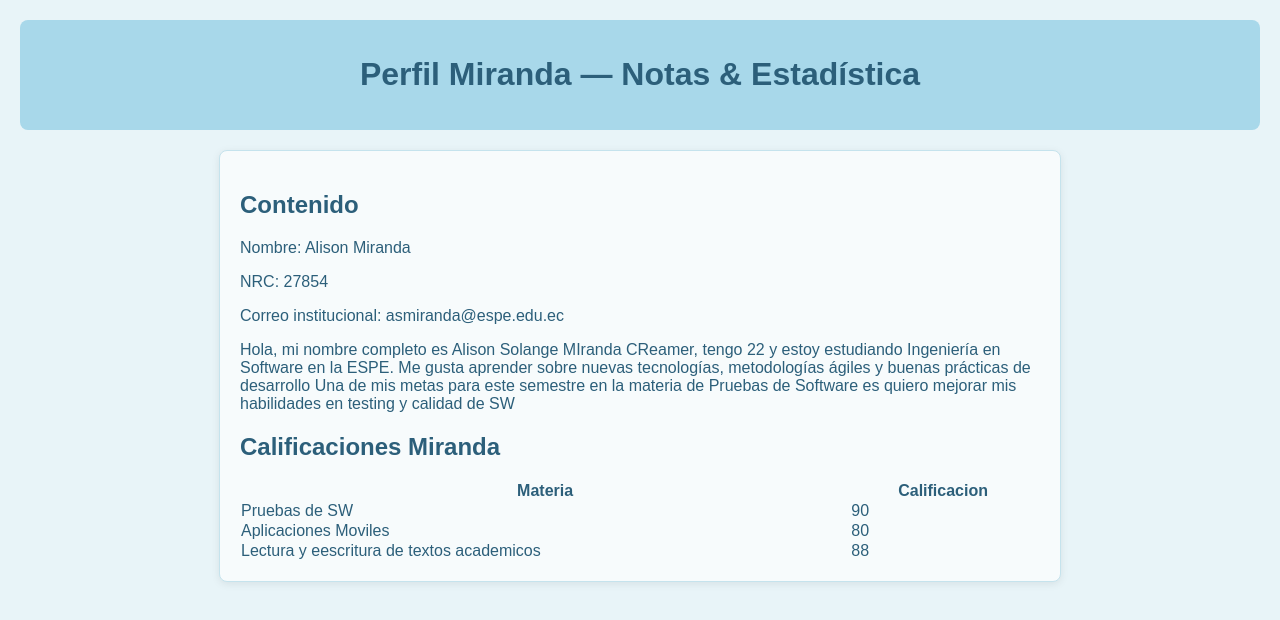
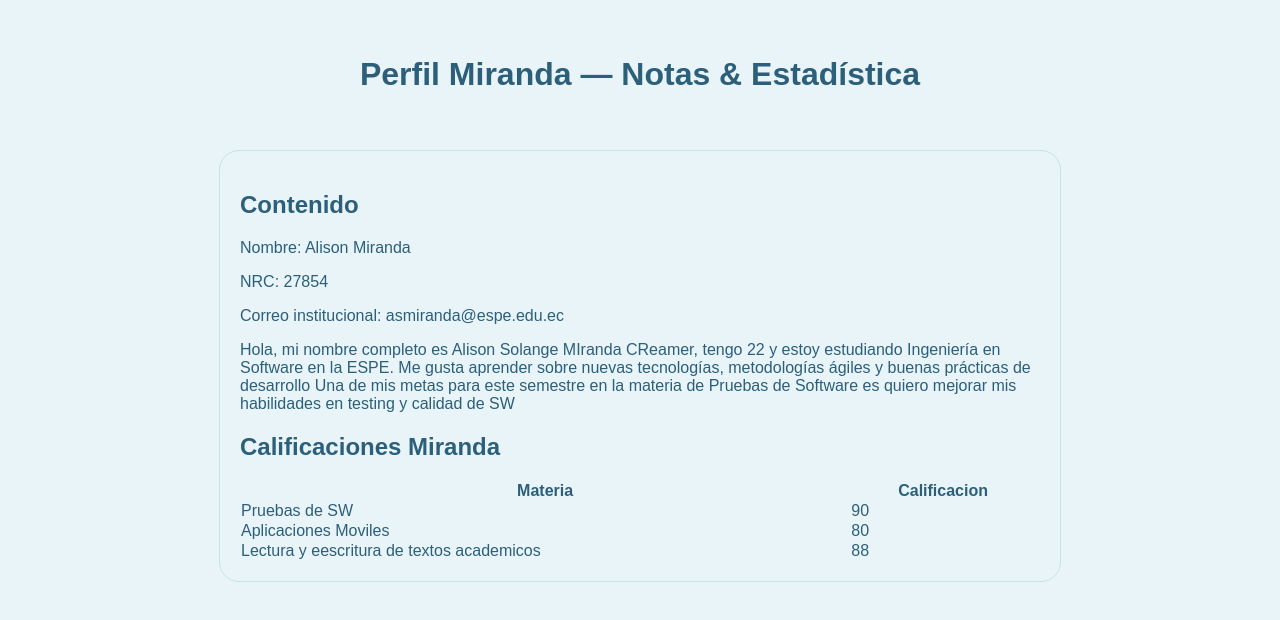
Before and after one commit to mirandaalison/Examen-Miranda-Alison-Ci-CD, a website: page public/index.html in a window 1280 px wide. Drawn offline with Linux system fonts and the light colour scheme.

Commit message:
Interfaz

```diff
--- a/public/index.html
+++ b/public/index.html
@@ -13,38 +13,26 @@
         color: #2c5f7a;
         }
         header {
-        background-color: #a8d8ea;
+        background-color:  #e8f4f8;
         color: #2c5f7a;
         padding: 15px;
         text-align: center;
-        border-radius: 8px;
+        border-radius: 20px;
         }
         section {
         max-width: 800px;
         margin: 20px auto;
         padding: 20px;
-        background-color: #f7fbfc;
+        background-color:  #e8f4f8;
         border: 1px solid #c5e3ed;
-        border-radius: 8px;
-        box-shadow: 0 2px 8px rgba(0,0,0,0.08);
+        border-radius: 20px;
         }
         table {
         width: 100%;
         border-collapse: collapse;
         margin-top: 20px;
         }
-        /* th, td {
-        border: 1px solid #c5e3ed;
-        padding: 10px;
-        text-align: left;
-        }
-        th {
-        background-color: #b8dce8;
-        color: #2c5f7a;
-        }
-        tr:nth-child(even) {
-        background-color: #f0f8fb;
-        } */
+
     </style>
 </head>
 <body>
```
